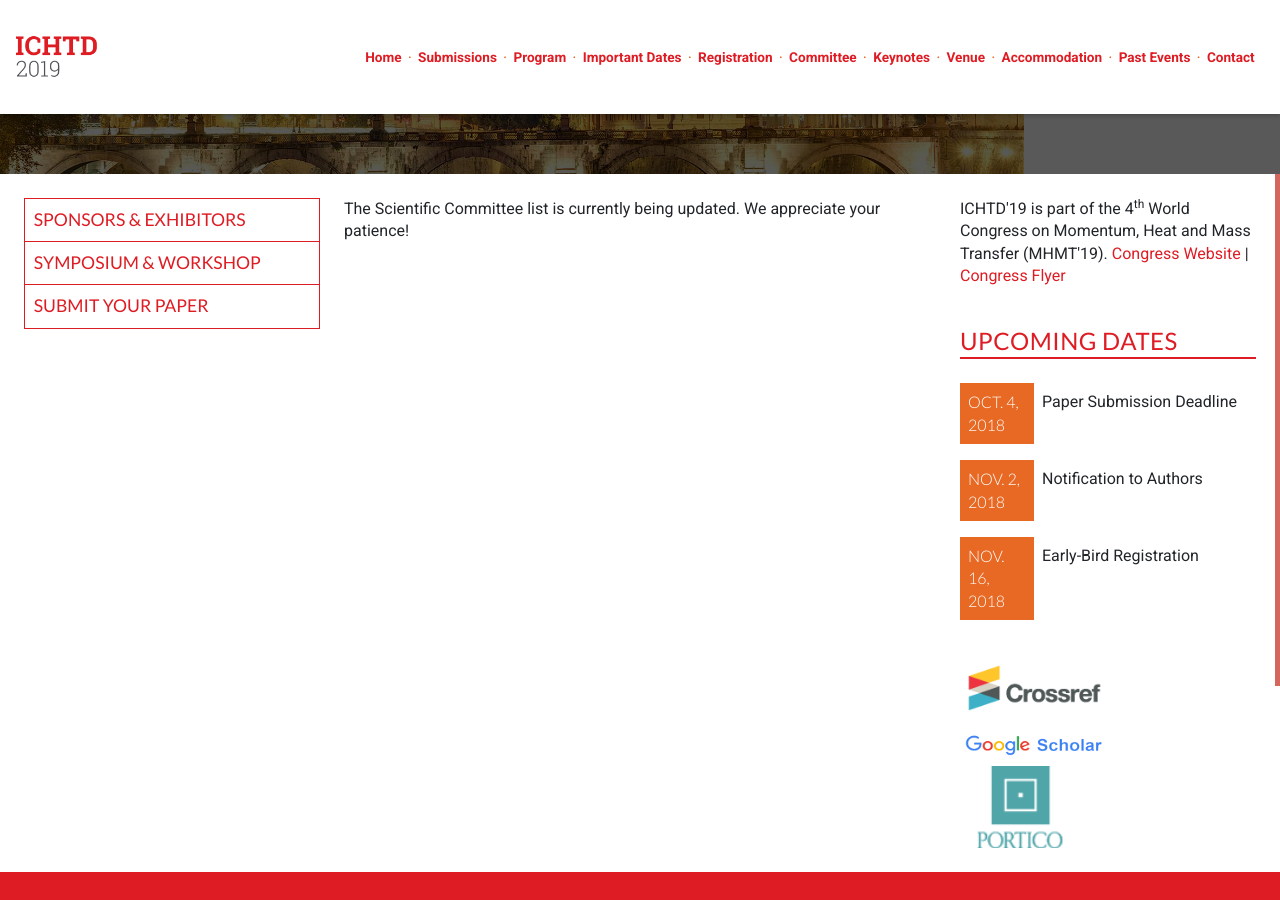
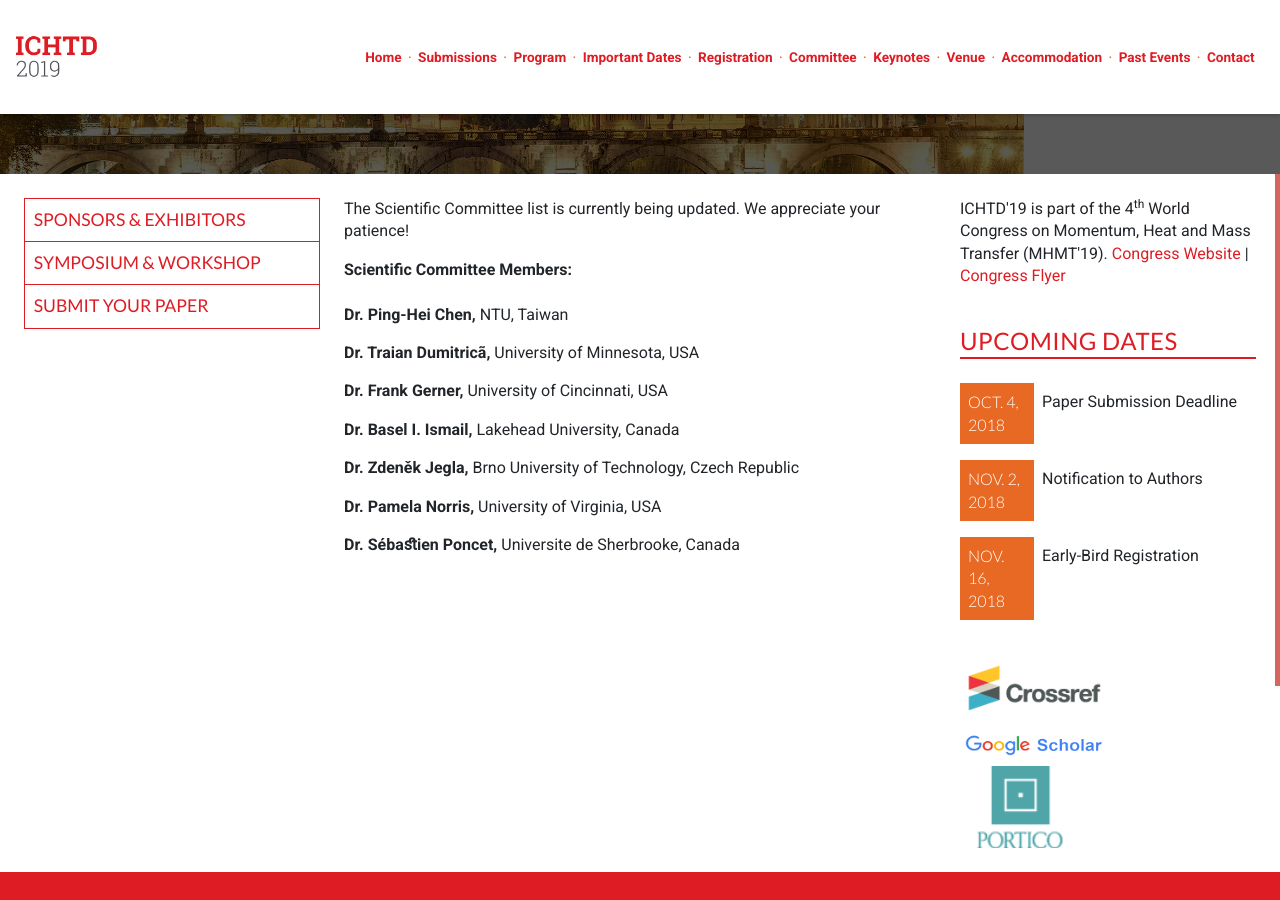
Before and after one commit to intaset/ichtd, a Jekyll site: the page built from committee.html, in a window 1280 px wide and 900 px high, scrolled down 306 px. Built offline with Jekyll 4.4.1, drawn with Linux system fonts in a browser that asks for light colours; nearby versions of some CDN libraries; Markdown is read by kramdown in place of the engine named in the settings; comment, search, counter and statistics services are not loaded.

Commit message:
Added committee members

```diff
--- a/committee.html
+++ b/committee.html
@@ -8,6 +8,14 @@ keyword: heat transfer, heat transfer devices, cfd, boilers, compact heat exchan
 <div class="unit unit-s-1 unit-m-1-4-1 unit-l-1-4-1">
   <div class="unit-spacer content">
     <p class="body">The Scientific Committee list is currently being updated. We appreciate your patience!</p>
+    <p class="bold">Scientific Committee Members:</p><br>
+    <p class="body"><b>Dr. Ping-Hei Chen,</b> NTU, Taiwan </p>
+    <p class="body"><b>Dr. Traian Dumitricã,</b> University of Minnesota, USA </p>
+    <p class="body"><b>Dr. Frank Gerner,</b> University of Cincinnati, USA </p>
+    <p class="body"><b>Dr. Basel I. Ismail,</b> Lakehead University, Canada </p>
+    <p class="body"><b>Dr. Zdeněk Jegla,</b> Brno University of Technology, Czech Republic </p>
+    <p class="body"><b>Dr. Pamela Norris,</b> University of Virginia, USA </p>
+    <p class="body"><b>Dr. Sébaﬆien Poncet,</b> Universite de Sherbrooke, Canada </p>
 
   <!--  <p class="bold"></p>
 
@@ -24,17 +32,11 @@ keyword: heat transfer, heat transfer devices, cfd, boilers, compact heat exchan
 
     <p class="bold">Scientific Committee Members:</p><br>
 
-    <p class="body"><b>Dr. Ping-Hei Chen,</b> NTU, Taiwan </p>
-    <p class="body"><b>Dr. Traian Dumitricã,</b> University of Minnesota, USA </p>
-    <p class="body"><b>Dr. Frank Gerner,</b> University of Cincinnati, USA </p>
-    <p class="body"><b>Dr. Basel I. Ismail,</b> Lakehead University, Canada </p>
-    <p class="body"><b>Dr. Zdeněk Jegla,</b> Brno University of Technology, Czech Republic </p>
+
     <p class="body"><b>Dr. Majid Keyhani,</b> University of Tennessee, USA </p>
     <p class="body"><b>Dr. Peiwen Li,</b> University of Arizona, USA </p>
     <p class="body"><b>Dr. Kai Choong Leong,</b> Nanyang Technological University, Singapore </p>
-    <p class="body"><b>Dr. Pamela Norris,</b> University of Virginia, USA </p>
     <p class="body"><b>Dr. Juan C. Ordóñez,</b> Florida State University, USA </p>
-    <p class="body"><b>Dr. Sébaﬆien Poncet,</b> Universite de Sherbrooke, Canada </p>
     <p class="body"><b>Dr. Marc A. Rosen,</b> University of Ontario Institute of Technology, Canada </p>
     <p class="body"><b>Dr. Shuhuai Yao,</b> Hong Kong University of Science & Technology, Hong Kong </p>-->
   </div>
```
Also changed, not shown: 1 other file.
